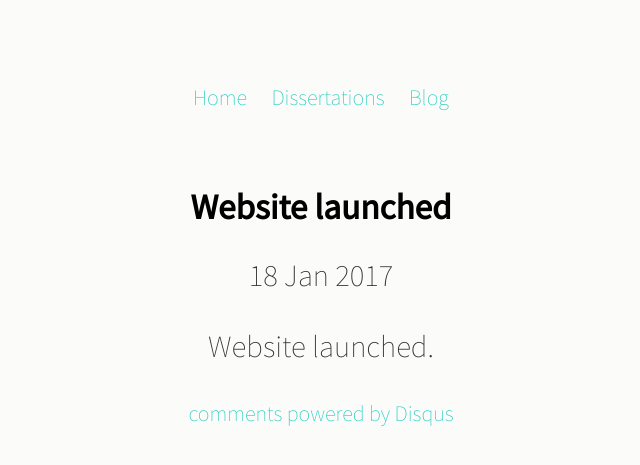
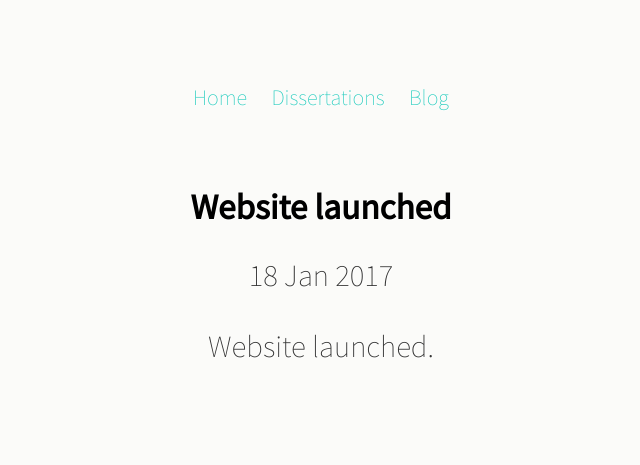
Before and after one commit to Stevinson/stevinson.github.io, a Jekyll site: the page built from _posts/2017-01-18-Website-launched.md, in a window 1280 px wide. Shown: the top 465 px of the page, without its empty margins (319-959 px from the left). Built offline with Jekyll 4.4.1, drawn with Linux system fonts in a browser that asks for light colours; comment, search, counter and statistics services are not loaded; part of the change alters nothing that is shown.

Commit message:
Update disqus.html

```diff
--- a/_includes/disqus.html
+++ b/_includes/disqus.html
@@ -1,13 +1,18 @@
 <div id="disqus_thread"></div>
-    <script type="text/javascript">
-        /* * * CONFIGURATION VARIABLES: EDIT BEFORE PASTING INTO YOUR WEBPAGE * * */
-        var disqus_shortname = 'egstevinson'; // required: replace example with your forum shortname
-        /* * * DON'T EDIT BELOW THIS LINE * * */
-        (function() {
-            var dsq = document.createElement('script'); dsq.type = 'text/javascript'; dsq.async = true;
-            dsq.src = '//' + disqus_shortname + '.disqus.com/embed.js';
-            (document.getElementsByTagName('head')[0] || document.getElementsByTagName('body')[0]).appendChild(dsq);
-        })();
+    <script>
+    /**
+    *  RECOMMENDED CONFIGURATION VARIABLES: EDIT AND UNCOMMENT THE SECTION BELOW TO INSERT DYNAMIC VALUES FROM YOUR PLATFORM OR CMS.
+    *  LEARN WHY DEFINING THESE VARIABLES IS IMPORTANT: https://disqus.com/admin/universalcode/#configuration-variables*/
+    /*
+    var disqus_config = function () {
+    this.page.url = PAGE_URL;  // Replace PAGE_URL with your page's canonical URL variable
+    this.page.identifier = PAGE_IDENTIFIER; // Replace PAGE_IDENTIFIER with your page's unique identifier variable
+    }; */
+    (function() { // DON'T EDIT BELOW THIS LINE
+    var d = document, s = d.createElement('script');
+    s.src = '//stevinson-github-io.disqus.com/embed.js';
+    s.setAttribute('data-timestamp', +new Date());
+    (d.head || d.body).appendChild(s);
+    })();
     </script>
-    <noscript>Please enable JavaScript to view the <a href="http://disqus.com/?ref_noscript">comments powered by Disqus.</a></noscript>
-    <a href="http://disqus.com" class="dsq-brlink">comments powered by <span class="logo-disqus">Disqus</span></a>
+    <noscript>Please enable JavaScript to view the <a href="https://disqus.com/?ref_noscript">comments powered by Disqus.</a></noscript>
```
